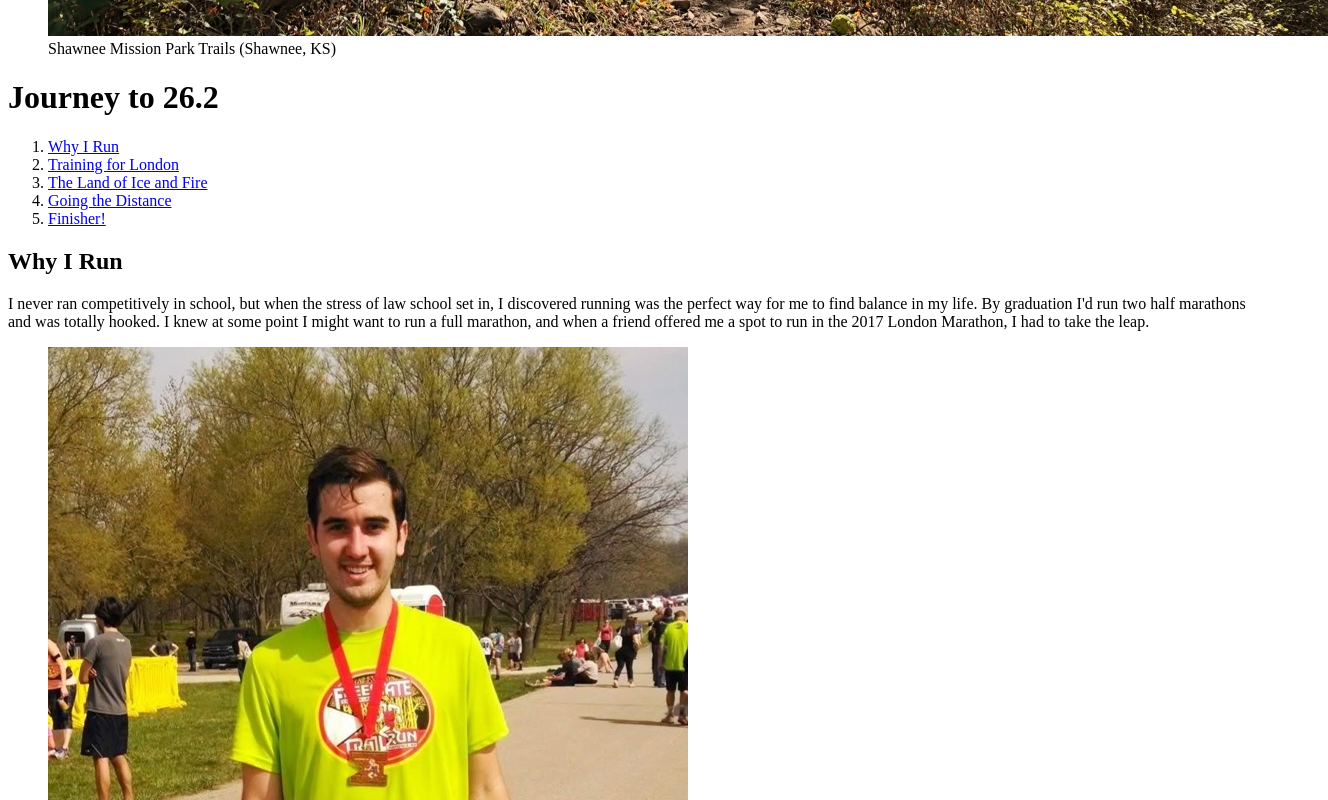
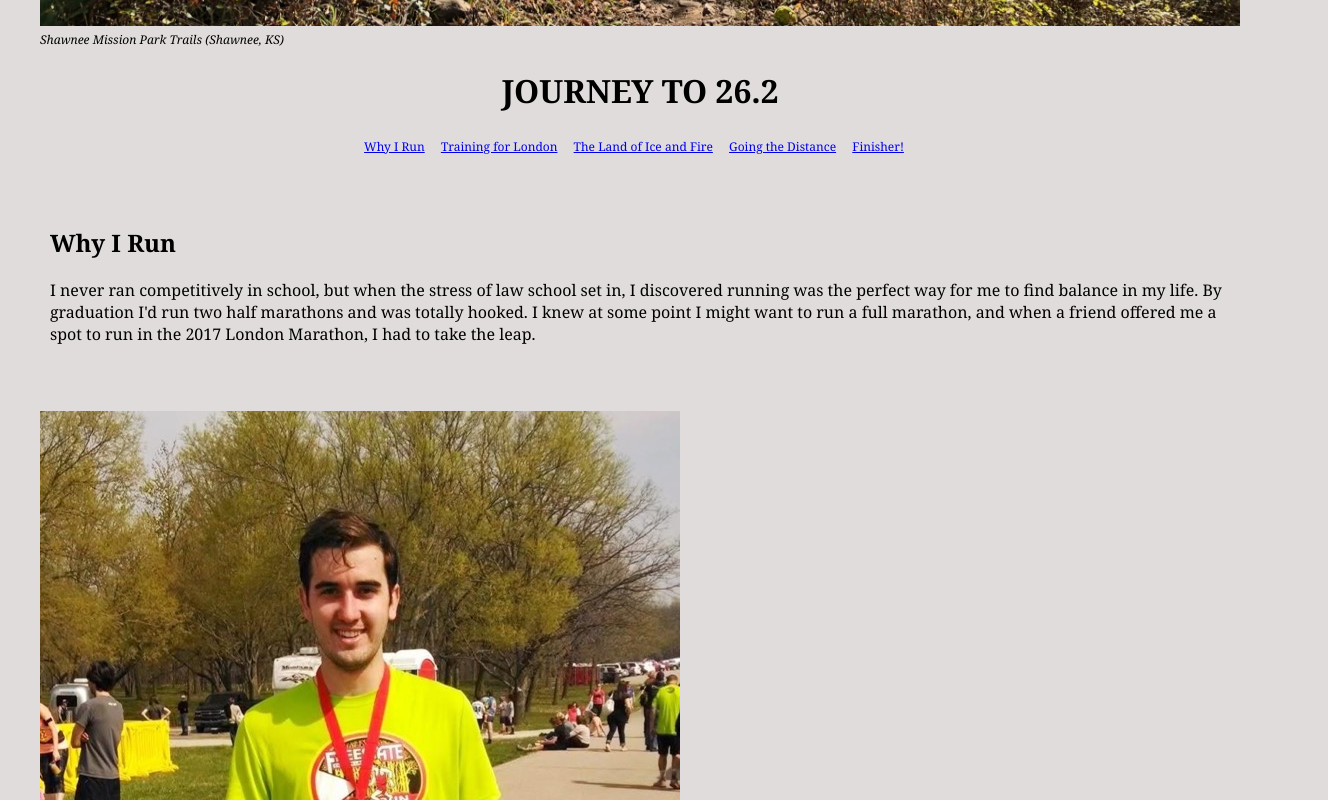
Before and after one commit to lucas-homer/html-me-something, a plain HTML site: page index.html in a window 1280 px wide. Shown: the part 940-1740 px from the top of the page, 1328 px wide, since content can reach past the window. Drawn offline with Linux system fonts and the light colour scheme.

Commit message:
Built out first version of styles.css

```diff
--- a/index.html
+++ b/index.html
@@ -1,9 +1,11 @@
-<!--                                -->
-
 <!DOCTYPE html>
 <html>
     <head>
         <title>Lucas Homer - Journey to 26.2</title>
+
+        <link rel="stylesheet" href="styles.css">
+        <!--link rel="stylesheet" href="normalize.css"-->
+
     </head>
 
     <body>
@@ -15,9 +17,9 @@
                 </figcaption>
             </figure>
 
-            <h1>Journey to 26.2</h1>
+            <h1>JOURNEY TO 26.2</h1>
             <nav>
-                <ol>
+                <ul>
                     <li>
                         <a href="#WhyIRun">Why I Run</a>
                     </li>
@@ -33,7 +35,7 @@
                     <li>
                         <a href="#Finisher">Finisher!</a>
                     </li>
-                </ol>
+                </ul>
             </nav>
         </header>
 
--- a/styles.css
+++ b/styles.css
@@ -1,6 +1,61 @@
+nav ul {
+	text-align: center;
+	padding: 0;
+}
+
+nav ul li {
+	display: inline-block;
+	margin-right: 1em;
+	font-size: 0.75em;
+}
+
+@media screen and (max-width: 680px) {
+	nav ul li {
+		margin: 1em 0;
+		display: block;
+		font-size: 1em;
+	}
+	body {
+		font-size: 50%;
+	}
+}
+
+body {
+    background-color: #E0DCDC;
+    font-family: Georgia;
+    margin: auto;
+}
+
+figcaption {
+    font-style: italic;
+    font-size: 12px;
+}
+
 img {
-    padding-top: 10%;
-    padding-right: 10%;
-    padding-bottom: 10%;
-    padding-left: 10%;
+    max-width: 100%;
+    padding-top: 50px;
+    margin: auto;
+
 }
+
+footer {
+	text-align: center;
+	padding: 3em;
+}
+
+p {
+    /*padding: 1.5em;*/
+    max-width: 100%;
+    padding-left: 50px;
+    margin-right: 50px;
+}
+
+h1 {
+    text-align: center;
+    font-weight: bold;
+}
+
+h2 {
+    padding-left: 50px;
+    padding-top: 50px;
+}
```
